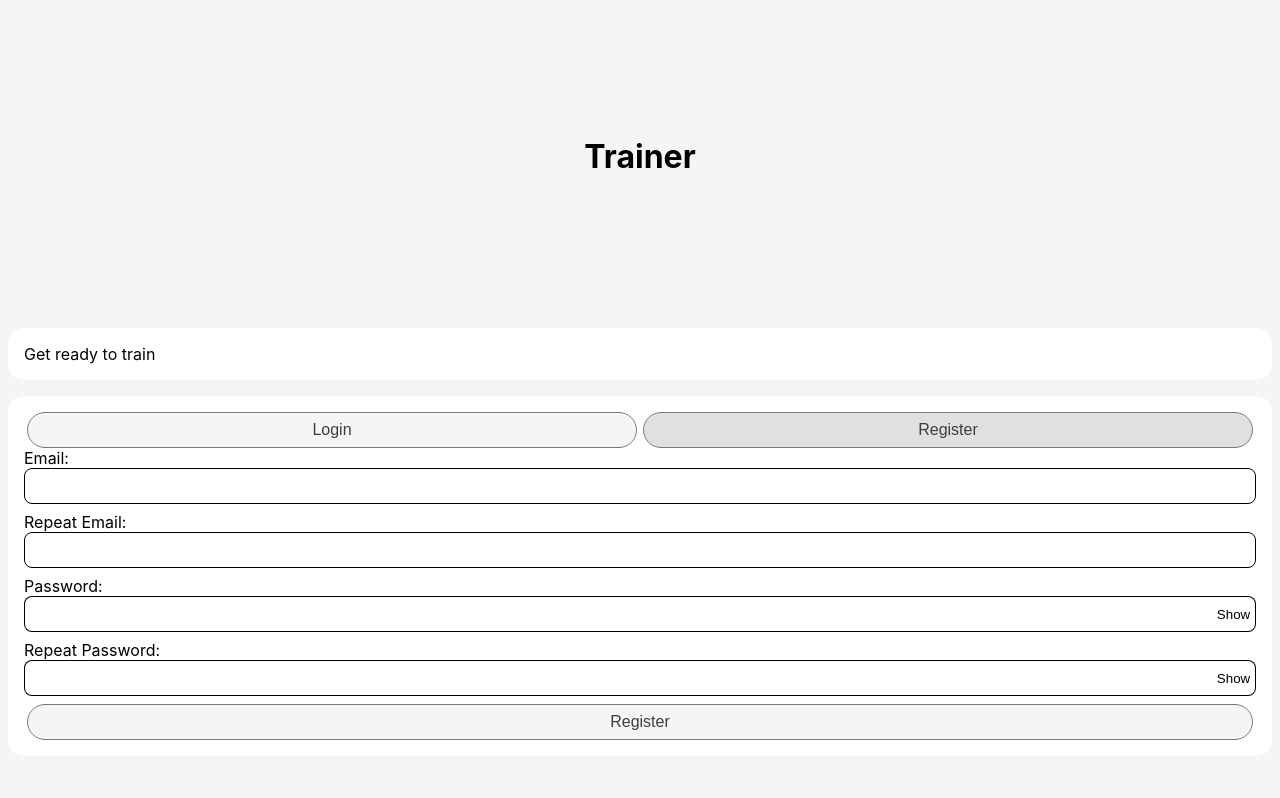
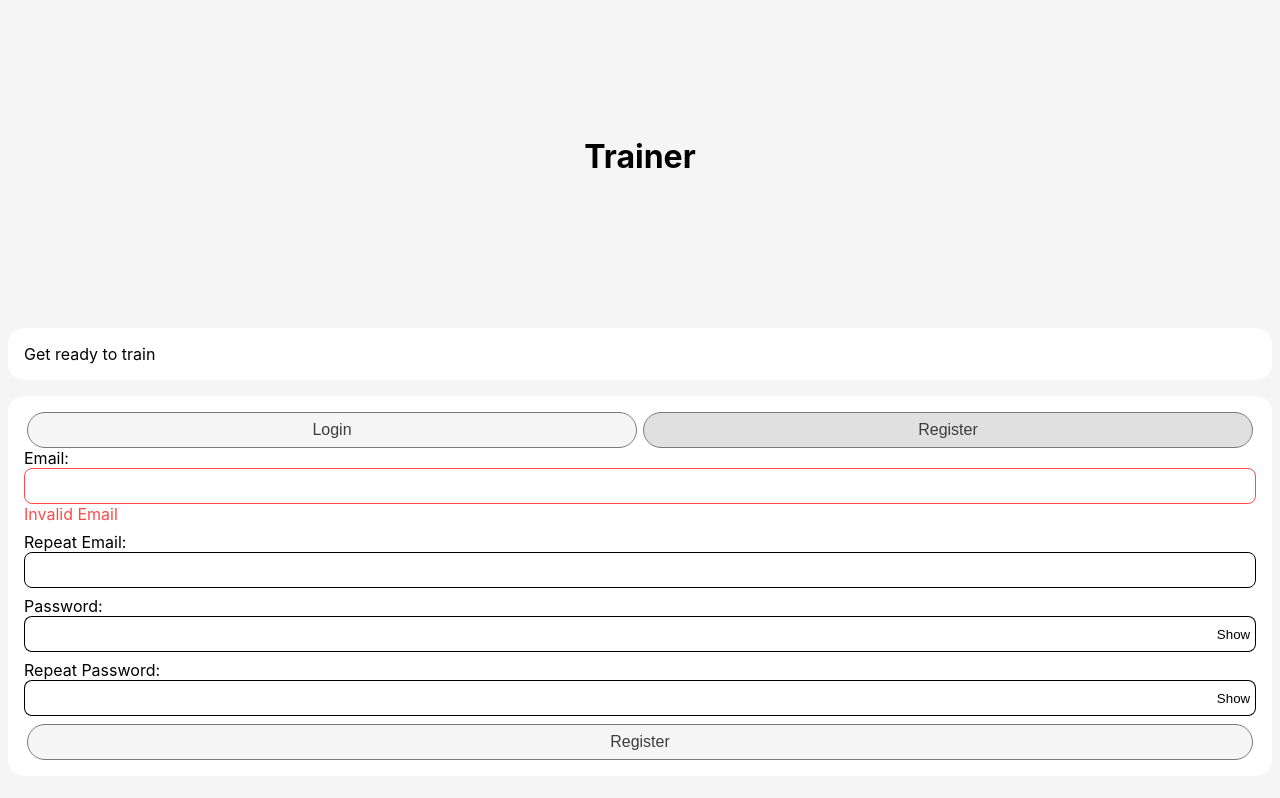
Before and after one commit to DimitarGrozev5/trainer-frontend, a React (Create React App) app: page / in a window 1280 px wide. Both pictures are taken after a click on the button "Register". Built offline with nearby package versions, Linux system fonts and the light colour scheme.

Commit message:
Make Register Inputs controlled

```diff
--- a/src/components/UI-elements/Input/Input.tsx
+++ b/src/components/UI-elements/Input/Input.tsx
@@ -9,8 +9,8 @@ interface Props {
   type: "text" | "email" | "password";
   error?: string;
   value: string;
-  onChange: () => void;
-  onBlur: () => void;
+  onChange: (val: string) => void;
+  onBlur?: () => void;
 }
 
 const Input: React.FC<Props> = ({
@@ -34,6 +34,8 @@ const Input: React.FC<Props> = ({
   const invalid = error && error.length;
   invalid && classNames.push(styles.error);
 
+  const changeHandler = (e: React.ChangeEvent<HTMLInputElement>) => onChange(e.currentTarget.value);
+
   return (
     <div className={styles.container}>
       <label className={styles.label} htmlFor={id}>
@@ -47,7 +49,7 @@ const Input: React.FC<Props> = ({
             id={id}
             name={id}
             value={value}
-            onChange={onChange}
+            onChange={changeHandler}
             onBlur={onBlur}
           />
           <button
@@ -66,7 +68,7 @@ const Input: React.FC<Props> = ({
           id={id}
           name={id}
           value={value}
-          onChange={onChange}
+          onChange={changeHandler}
           onBlur={onBlur}
         />
       )}
--- a/src/components/route-endpoints/HomePage/HomePage.tsx
+++ b/src/components/route-endpoints/HomePage/HomePage.tsx
@@ -3,14 +3,33 @@ import Card from "../../UI-elements/Card/Card";
 import Input from "../../UI-elements/Input/Input";
 import Button from "../../UI-elements/Button/Button";
 import { useSState } from "../../../hooks/useSState";
+import { useForm } from "../../../hooks/useForm";
+import { notEmpty } from "../../../util/data-validation";
 
 const HomePage = () => {
   const [loginMode, , { setStateTo: setLoginModeTo }] = useSState(true);
 
+  const [registerData, onChange] = useForm([
+    { name: "email", init: "", err: "Invalid Email!", validator: notEmpty },
+    {
+      name: "re-email",
+      init: "",
+      err: "Emails don't match!",
+      validator: notEmpty,
+    },
+    { name: "pass", init: "", err: "Invalid Password!", validator: notEmpty },
+    {
+      name: "re-pass",
+      init: "",
+      err: "Passwords don't match!",
+      validator: notEmpty,
+    },
+  ]);
+
   const loginForm = (
     <>
-      <Input label="Email:" type="email" />
-      <Input label="Password:" type="password" />
+      {/* <Input label="Email:" type="email" />
+      <Input label="Password:" type="password" /> */}
 
       <Button type="submit">Login</Button>
     </>
@@ -18,10 +37,31 @@ const HomePage = () => {
 
   const registerForm = (
     <>
-      <Input label="Email:" type="email" />
-      <Input label="Repeat Email:" type="email" />
-      <Input label="Password:" type="password" />
-      <Input label="Repeat Password:" type="password" />
+      <Input
+        label="Email:"
+        type="email"
+        error="Invalid Email"
+        value={registerData["email"].value}
+        onChange={onChange("email")}
+      />
+      <Input
+        label="Repeat Email:"
+        type="email"
+        value={registerData["re-email"].value}
+        onChange={onChange("re-email")}
+      />
+      <Input
+        label="Password:"
+        type="password"
+        value={registerData["pass"].value}
+        onChange={onChange("pass")}
+      />
+      <Input
+        label="Repeat Password:"
+        type="password"
+        value={registerData["re-pass"].value}
+        onChange={onChange("re-pass")}
+      />
 
       <Button type="submit">Register</Button>
     </>
--- /dev/null
+++ b/src/hooks/useForm.ts
@@ -0,0 +1,65 @@
+import { useCallback, useMemo, useState } from "react";
+
+class InputInit {
+  name: string;
+  init: string;
+  err: string;
+  validator: () => boolean;
+
+  constructor(
+    name: string,
+    init: string,
+    err: string,
+    validator: () => boolean
+  ) {
+    this.name = name;
+    this.init = init;
+    this.err = err;
+    this.validator = validator;
+  }
+}
+
+class Input {
+  value: string;
+  err: string;
+  validator: () => boolean;
+  touched: boolean = false;
+
+  constructor(init: string, err: string, validator: () => boolean) {
+    this.value = init;
+    this.err = err;
+    this.validator = validator;
+  }
+}
+
+// class Form {
+//   inputs: Input[];
+
+//   constructor(inputs: Input[]) {
+//     this.inputs = inputs;
+//   }
+// }
+
+export const useForm = (inputs: InputInit[]) => {
+  // Transform Init data to a dictionery of inputs
+  const initFormData: { [name: string]: Input } = useMemo(() => {
+    return inputs.reduce(
+      (obj, i) => ({ ...obj, [i.name]: new Input(i.init, i.err, i.validator) }),
+      {}
+    );
+  }, [inputs]);
+
+  const [formData, setFormData] = useState(initFormData);
+
+  const onChange = useCallback(
+    (target: string) => (value: string) => {
+      setFormData((data) => ({
+        ...data,
+        [target]: { ...data[target], value },
+      }));
+    },
+    []
+  );
+
+  return [formData, onChange] as const;
+};
```
